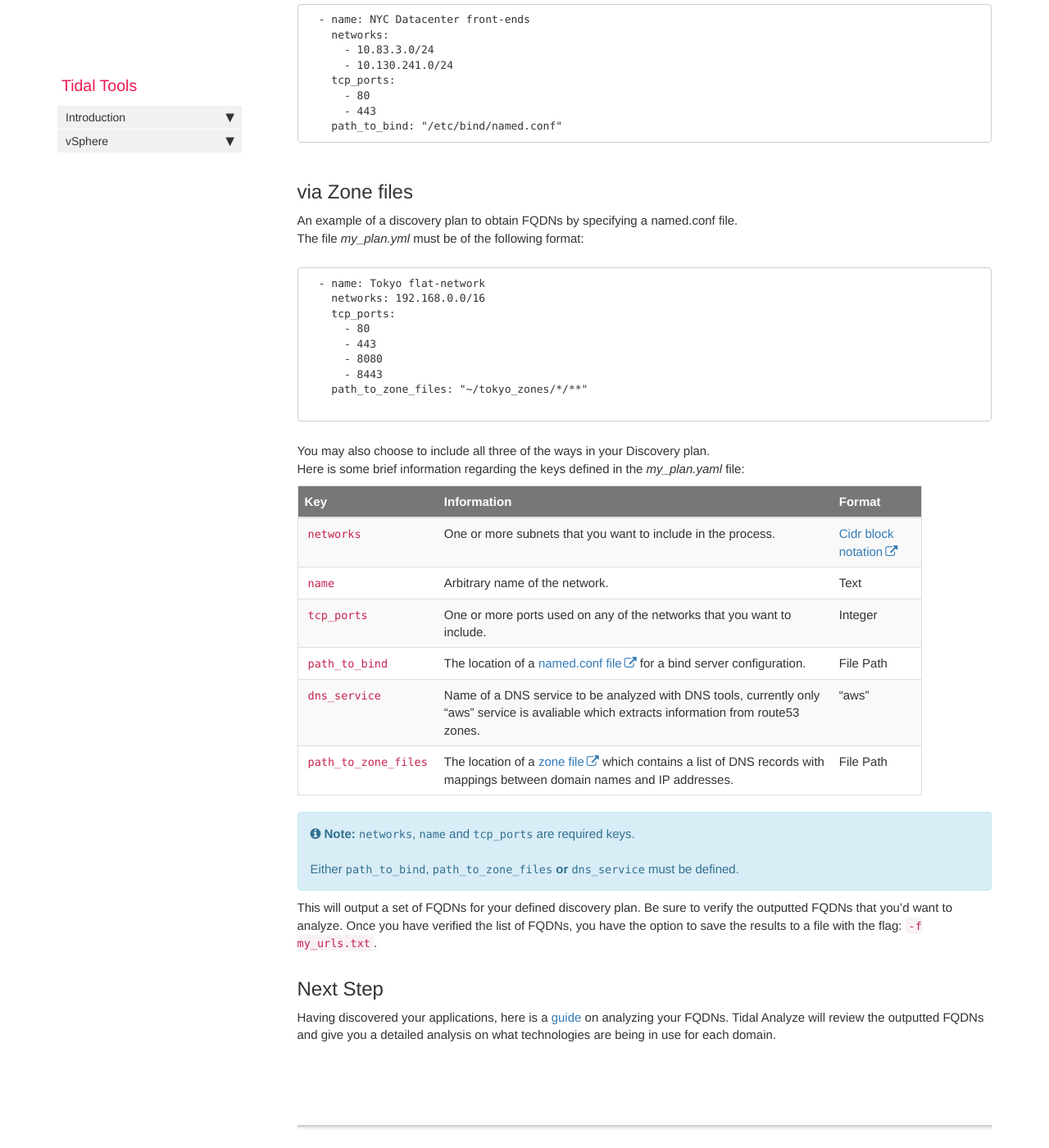
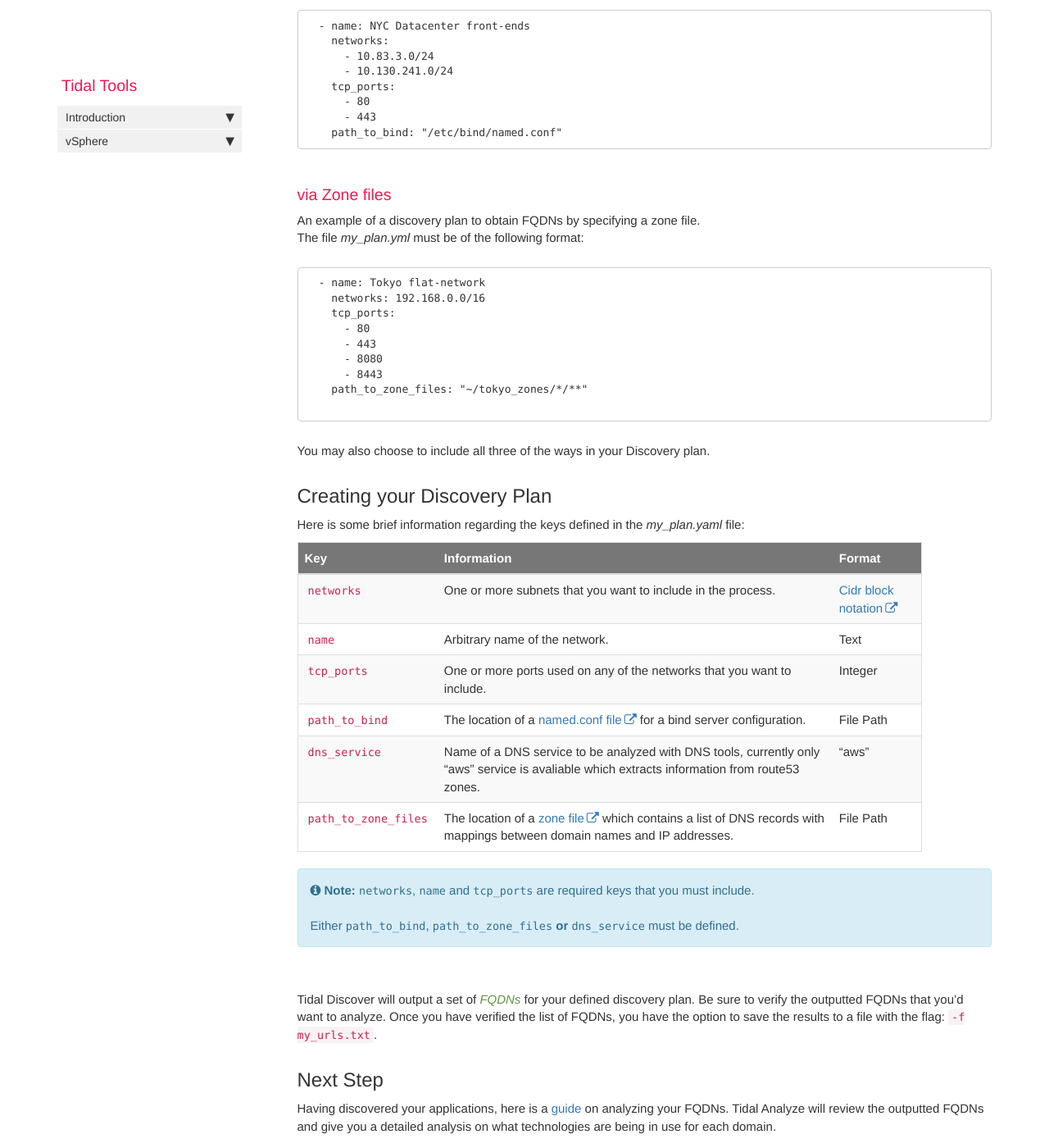
Before and after one commit to tidalmigrations/tidalmigrations.github.io, a Jekyll site: the page built from pages/tidal tools/discover.md, in a window 1280 px wide and 1400 px high, scrolled down 1096 px. Shown: the whole window at 82% size. Built offline with Jekyll 4.4.1, drawn with Linux system fonts in a browser that asks for light colours; nearby versions of some CDN libraries; comment, search, counter and statistics services are not loaded; some of the changed text lies outside the part shown.

Commit message:
changes to discovery guide and add a definition to glossary

````diff
--- a/_data/glossary.yml
+++ b/_data/glossary.yml
@@ -9,3 +9,5 @@ haughty: "Proud and flaunting it. Holding your head high up like a snooty, too-g
 impertinent: "Someone acting rude and insensitive to others."
 
 intrepid: "Brave and courageous especially in a difficult, dangerous situation."
+
+FQDNs: "Fully Qualified Domain Names"
--- a/pages/tidal tools/discover.md
+++ b/pages/tidal tools/discover.md
@@ -19,7 +19,7 @@ informed. Utlize the `tidal discover` tool with your customized Discovery Plan t
 <br>
 *Your* Discovery plan can include three different ways that you want to scan your networks and DNS services. You may choose to provide a DNS service to extract information, a *named.conf* file for binary configuration, or a zone file to get a representation of all the records of a particular domain.
 
-## via DNS Service
+### via DNS Service
 An example of a discovery plan to obtain FQDNs by specifying a DNS Service.
 <br>
 The file *my_plan.yml* must be of the following format:
@@ -33,7 +33,7 @@ discovery:
       - 443
     dns_service: aws
 ```
-## via Binary Configuration
+### via Binary Configuration
 An example of a discovery plan to obtain FQDNs by specifying a named.conf file.
 <br>
 The file *my_plan.yml* must be of the following format:
@@ -48,8 +48,8 @@ The file *my_plan.yml* must be of the following format:
       - 443
     path_to_bind: "/etc/bind/named.conf"
 ```
-## via Zone files
-An example of a discovery plan to obtain FQDNs by specifying a named.conf file.
+### via Zone files
+An example of a discovery plan to obtain FQDNs by specifying a zone file.
 <br>
 The file *my_plan.yml* must be of the following format:
 
@@ -66,6 +66,9 @@ The file *my_plan.yml* must be of the following format:
 ```
 You may also choose to include all three of the ways in your Discovery plan.
 <br>
+
+## Creating your Discovery Plan {#plan}
+
 Here is some brief information regarding the keys defined in the *my_plan.yaml* file:
 
 
@@ -78,10 +81,12 @@ Here is some brief information regarding the keys defined in the *my_plan.yaml*
 | `dns_service`       | Name of a DNS service to be analyzed with DNS tools, currently only "aws" service is avaliable which extracts information from route53 zones.          | "aws"
 | `path_to_zone_files`| The location of a [zone file](https://help.dyn.com/how-to-format-a-zone-file/) which contains a list of DNS records with mappings between domain names and IP addresses. | File Path
 
-{% include note.html content="`networks`, `name` and `tcp_ports` are required keys. <br/><br/> Either `path_to_bind`, `path_to_zone_files` **or** `dns_service` must be defined." %}
+{% include note.html content="`networks`, `name` and `tcp_ports` are required keys that you must include. <br/><br/> Either `path_to_bind`, `path_to_zone_files` **or** `dns_service` must be defined." %}
 
-This will output a set of FQDNs for your defined discovery plan. Be sure to verify the outputted FQDNs that you'd want to analyze.
+<br><br>
+Tidal Discover will output a set of <a href="#" data-toggle="tooltip" data-original-title="{{site.data.glossary.FQDNs}}">FQDNs</a> for your defined discovery plan. Be sure to verify the outputted FQDNs that you'd want to analyze.
 Once you have verified the list of FQDNs, you have the option to save the results to a file with the flag: `-f my_urls.txt`.
+
 
 ## Next Step
 
````
